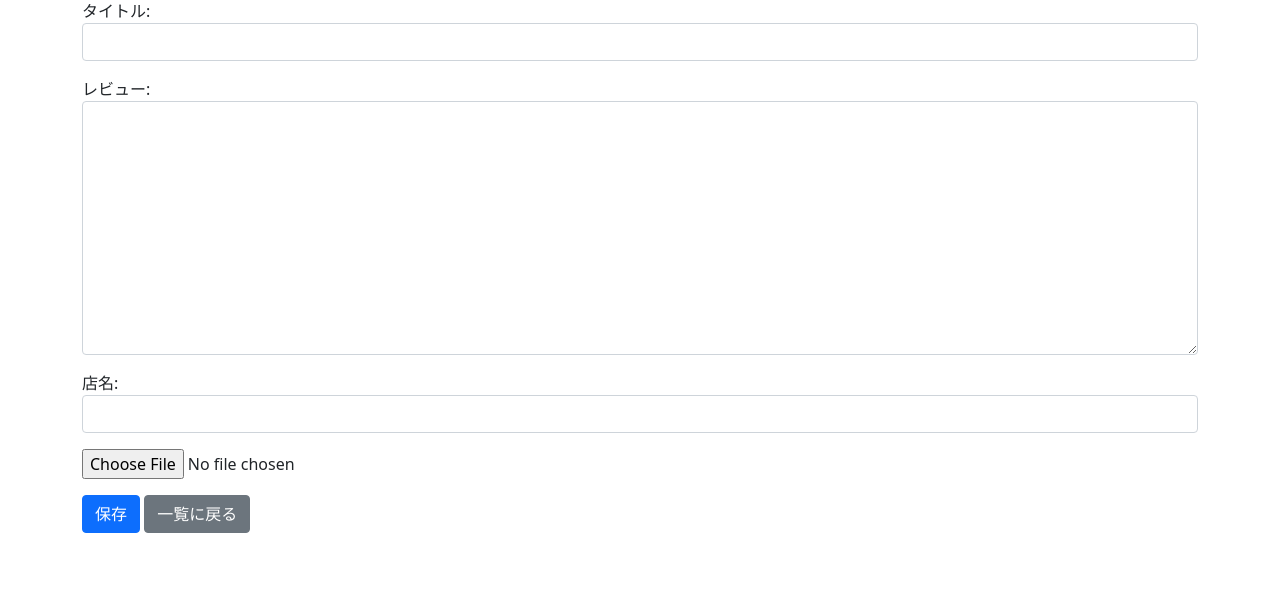
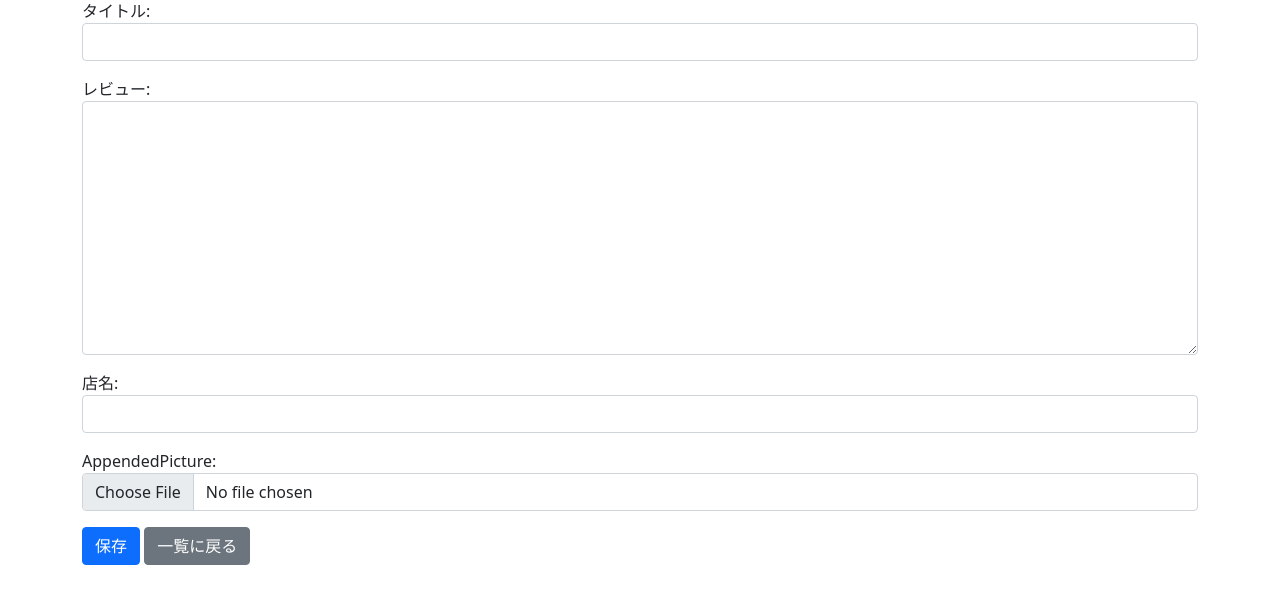
Before and after one commit to hkobashi/Discriminator-v1, a Django app: page /review/create in a window 1280 px wide. Shown: the part 39-643 px from the top of the page. Run offline with Django 3.2, Linux system fonts and the light colour scheme; the visitor is signed in with stand-in values (Sample User, id 1).

Commit message:
S3に画像をアップロードするよう設定を変更

```diff
--- a/requirement/base.txt
+++ b/requirement/base.txt
@@ -1,7 +1,9 @@
 # ステージング・本番環境で共通して使用するライブラリ
 asgiref==3.5.0
 aws-xray-sdk
+boto3
 Django==3.2.9
+django-storages
 django-allauth
 django-environ==0.8.1
 gunicorn==20.1.0
--- a/review/forms.py
+++ b/review/forms.py
@@ -9,5 +9,5 @@ class ReviewForm(ModelForm):
       field.widget.attrs["class"] = "form-control"
   class Meta:
     model = Review
-    fields = ['title', 'body', 'storeName', 'user']
+    fields = ['title', 'body', 'storeName', 'user', 'appendedPicture']
     exclude = ('user',)
--- a/review/models.py
+++ b/review/models.py
@@ -5,7 +5,7 @@ class Review(models.Model):
   title = models.CharField(max_length=30, verbose_name="タイトル")
   body = models.TextField(max_length=100, verbose_name="レビュー")
   storeName = models.CharField(max_length=30, verbose_name="店名")
-  appendedPicture = models.ImageField(upload_to='reviewPicture', null=True)
+  appendedPicture = models.ImageField(upload_to='reviewPicture', null=True, blank=True)
 
   user = models.ForeignKey(
     get_user_model(),
@@ -16,4 +16,4 @@ class Review(models.Model):
   )
 
 def __str__(self):
-  return "[%s]%s(%s)"%(self.id, self.title, self.body, self.user, self.image)
+  return "[%s]%s(%s)"%(self.id, self.title, self.body, self.user, self.appendedPicture)
--- a/review/views.py
+++ b/review/views.py
@@ -33,7 +33,7 @@ def create(request):
   if request.method == "POST":
     copied = request.POST.copy()
     copied["user"] = request.user.id
-    form = ReviewForm(copied)
+    form = ReviewForm(copied, request.FILES)
     if form.is_valid():
       form.save()
       return redirect('review_index')
--- a/templates/review/create.html
+++ b/templates/review/create.html
@@ -1,10 +1,9 @@
 {% extends 'base.html' %}
 
 {% block main %}
-<form action="{% url 'review_create' %}" method="POST">
+<form action="{% url 'review_create' %}" method="POST" enctype="multipart/form-data">
   {% csrf_token %}
   {{ form.as_p }}
-  <p><input type="file" name="sns_image"></p>
   <button type="submit" class="btn btn-primary">保存</button>
   <a href="{% url 'review_index' %}" class="btn btn-secondary">一覧に戻る</a>
 </form>
--- a/templates/review/show.html
+++ b/templates/review/show.html
@@ -14,6 +14,12 @@
   <tr>
     <th>投稿者</th>
     <td>{{ review.user }}</td>
+<div>
+    {% if review.appendedPicture %}
+    <img src="{{ review.appendedPicture.url }}" >
+  {% endif %}
+</div>
+
   </tr>
   <a href="{% url 'review_index' %}" class="btn btn-secondary">一覧に戻る</a>
 </table>
```
Also changed, not shown: config/settings/local.py (+8 -0 lines), review/migrations/0009_alter_review_appendedpicture.py (added), 1 other file.
